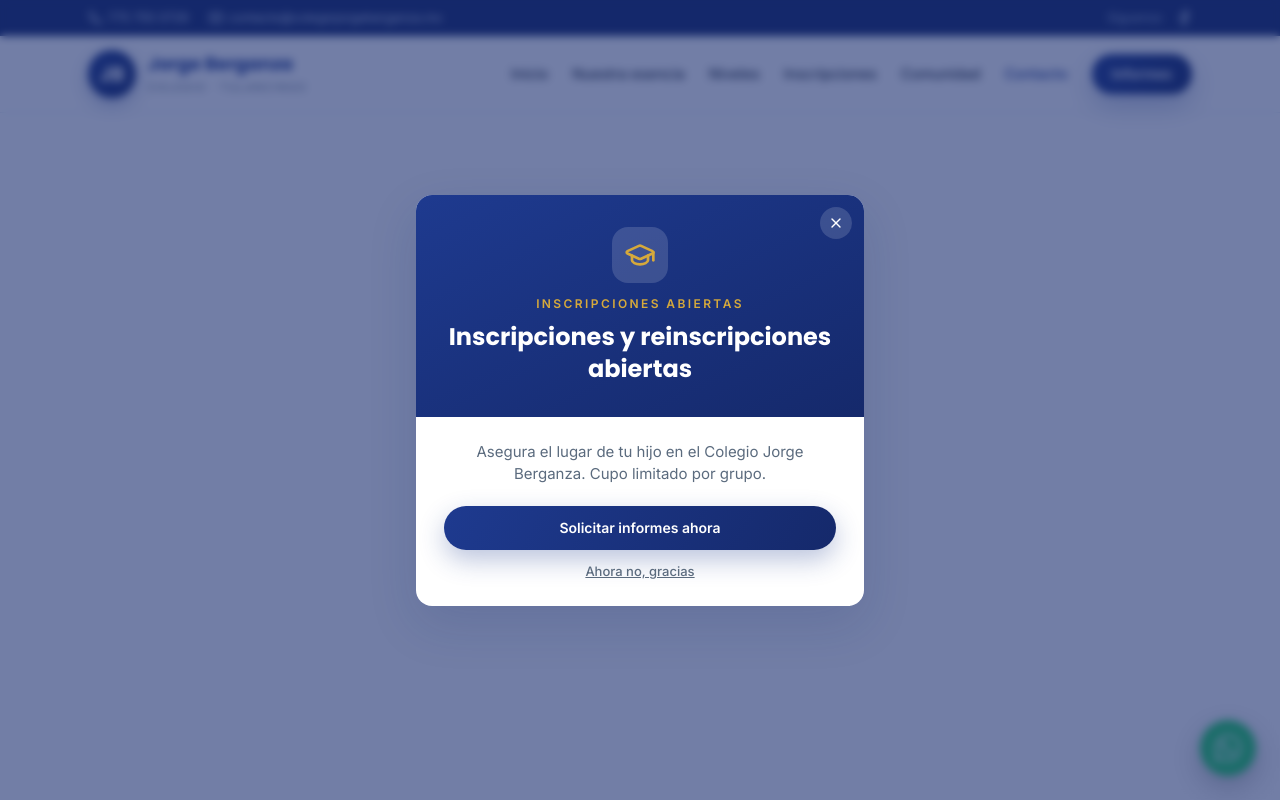
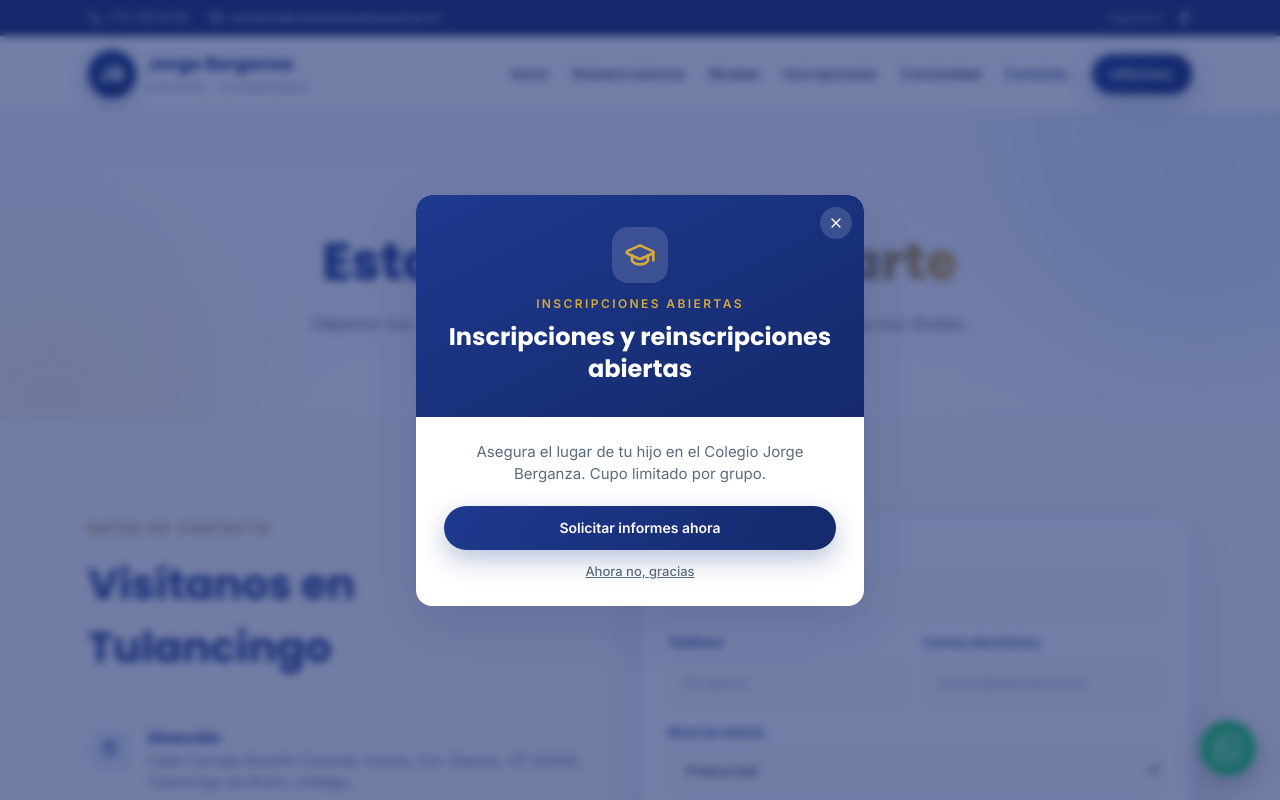
Before and after one commit to novumarketing/jb-web, a Next.js app: page /contacto in a window 1280 px wide. Before the commit this address had no page. Shown: the top 800 px of the page. Built offline with nearby package versions, Linux system fonts and the light colour scheme.

Commit message:
Add /contacto page

```diff
--- /dev/null
+++ b/app/contacto/page.tsx
@@ -0,0 +1,50 @@
+import type { Metadata } from "next";
+import { PageHero, SectionHead } from "@/components/ui";
+import { PHONE, PHONE2, EMAIL, ADDRESS, WA } from "@/components/site";
+import ContactForm from "@/components/ContactForm";
+import LazyMap from "@/components/LazyMap";
+import { MapPin, Phone, Mail, MessageCircle, type LucideIcon } from "lucide-react";
+
+export const metadata: Metadata = {
+  title: "Contacto",
+  description: "Contacta al Colegio Jorge Berganza en Tulancingo. Teléfonos, ubicación, WhatsApp y formulario de informes.",
+};
+
+function Info({ icon: Icon, title, children }: { icon: LucideIcon; title: string; children: React.ReactNode }) {
+  return (
+    <div className="mb-5 flex items-start gap-4">
+      <div className="grid h-11 w-11 flex-none place-items-center rounded-[13px] bg-royal-soft"><Icon className="h-5 w-5 text-royal" strokeWidth={1.75} aria-hidden /></div>
+      <div><b className="block font-display text-[15px] text-royal">{title}</b><p className="text-[14.5px] text-muted">{children}</p></div>
+    </div>
+  );
+}
+
+export default function Contacto() {
+  return (
+    <main>
+      <PageHero kicker="Contacto" title={<>Estamos para <span className="grad-text">ayudarte</span></>}
+        sub="Déjanos tus datos y con gusto te contactamos para resolver todas tus dudas." />
+
+      <section className="py-20 md:py-24">
+        <div className="wrap grid items-start gap-12 md:grid-cols-[1fr_1.1fr]">
+          <div>
+            <SectionHead kicker="Datos de contacto" title="Visítanos en Tulancingo" />
+            <Info icon={MapPin} title="Dirección">{ADDRESS}</Info>
+            <Info icon={Phone} title="Teléfonos">{PHONE} · {PHONE2}</Info>
+            <Info icon={Mail} title="Correo">{EMAIL}</Info>
+            <Info icon={MessageCircle} title="WhatsApp">Respuesta inmediata en horario escolar</Info>
+            <a href={WA} target="_blank" rel="noopener noreferrer" className="btn btn-primary mt-2">Escribir por WhatsApp</a>
+          </div>
+          <ContactForm />
+        </div>
+      </section>
+
+      <section className="pb-20 md:pb-24">
+        <div className="wrap">
+          <SectionHead center kicker="Ubicación" title="Encuéntranos en Tulancingo" />
+          <LazyMap />
+        </div>
+      </section>
+    </main>
+  );
+}
```
